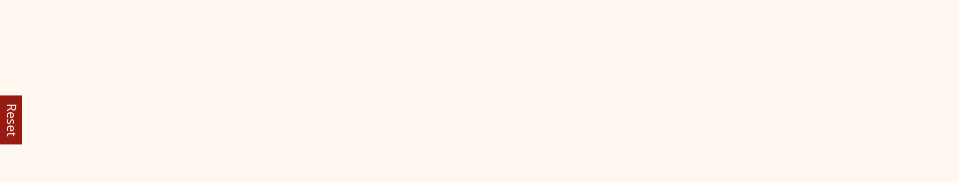
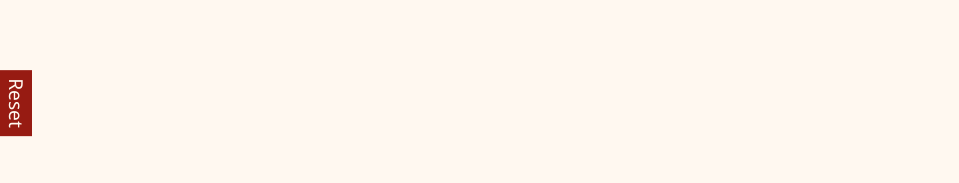
Before and after one commit to nikowidjaja-code/inventory-management, a React (Vite) app: page / in a window 1280 px wide. Shown: the part 231-414 px from the top of the page, without its empty margins (0-959 px from the left). Built offline with nearby package versions, Linux system fonts and the light colour scheme.

Commit message:
fix: bigger font size on desktop

```diff
--- a/src/assets/scss/App.scss
+++ b/src/assets/scss/App.scss
@@ -87,6 +87,10 @@
           cursor: not-allowed;
           pointer-events: none;
         }
+
+        &:hover{
+          cursor: pointer;
+        }
       }
     }
   }
@@ -149,6 +153,10 @@
     color: #FFF8F0;
     writing-mode: vertical-rl;
     font-size: 0.8rem;
+
+    &:hover{
+      cursor: pointer;
+    }
   }
 
   @media screen and (orientation: landscape) {
@@ -198,5 +206,9 @@
         }
       }
     }
+
+    .floating-section{
+      font-size: 1.2rem;
+    }
   }
 }
```
